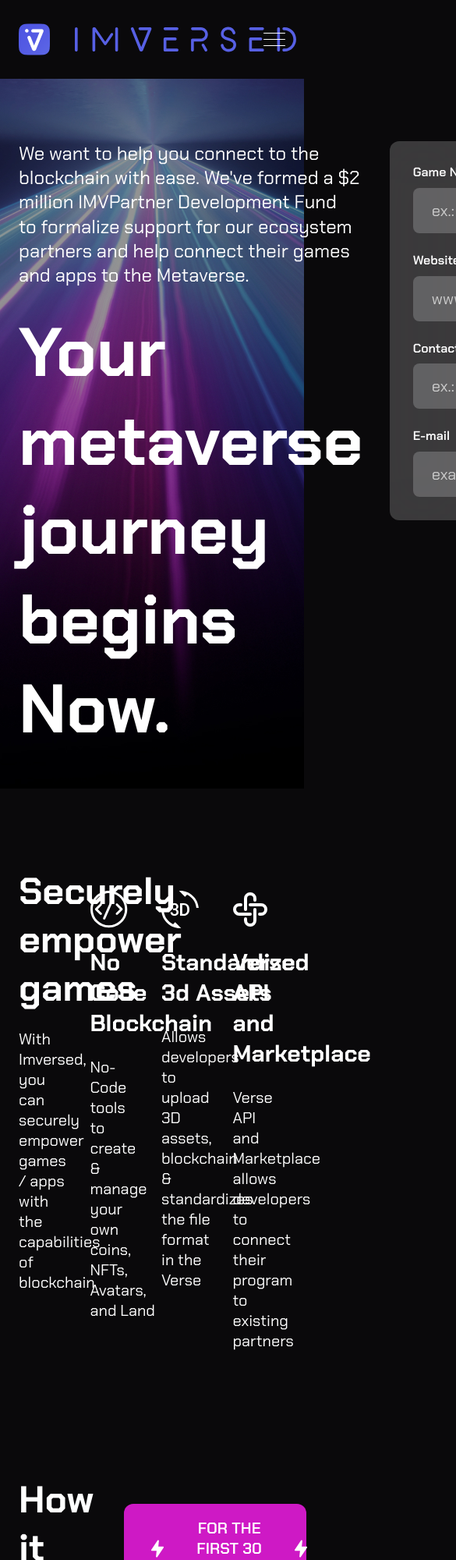
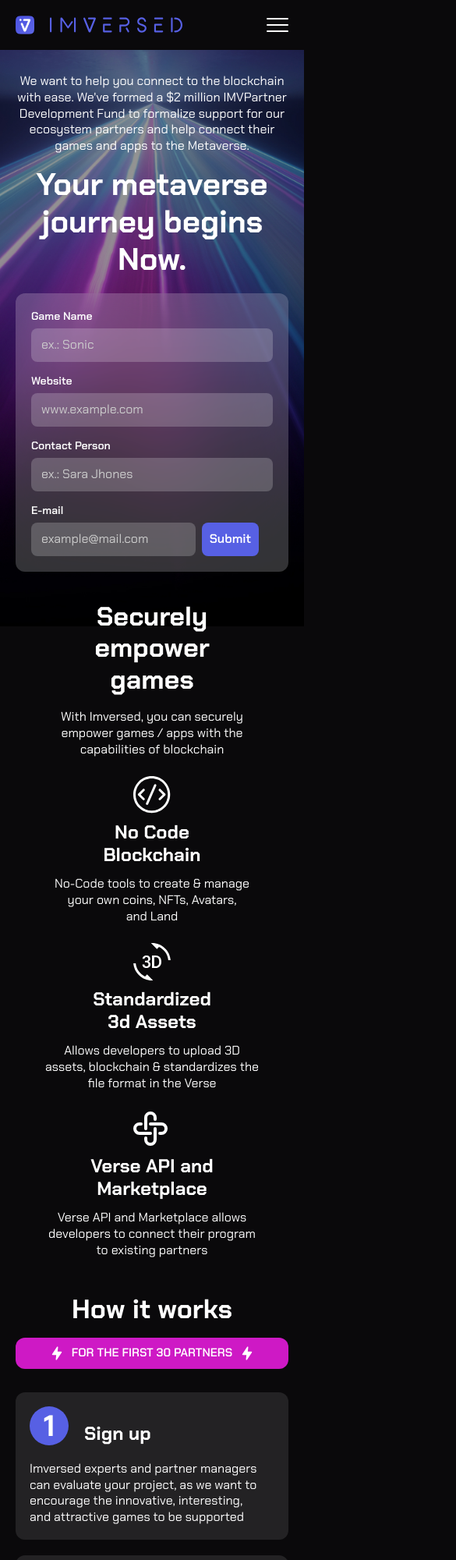
Before and after one commit to alex-web-dev/imversed, a plain HTML site: page index.html in a window 390 px wide. Shown: the top 2000 px of the page at 78% size, 585 px wide, since content can reach past the window. Drawn offline with Linux system fonts and the light colour scheme; files whose address does not match are found by name.

Commit message:
added index page adaptive

```diff
--- a/css/media.css
+++ b/css/media.css
@@ -1,15 +1,332 @@
-@media (max-width: 1140px) {
-
+@media (max-width: 1392px) {
+	.title1 {
+		font-size: 6.3vmax;
 	}
 
-@media (max-width: 992px) {
-
+	.banner {
+		padding-top: 5%;
 	}
 
-@media (max-width: 768px) {
+	.banner__form {
+		flex: 0 0 40.5%;
+	}
+
+	.banner__text {
+		font-size: 1.725vmax;
+	}
+
+	.header__content {
+		padding: 26px 0;
+	}
+
+	.form__label:not(:first-child) {
+		margin-top: 20px;
+	}
+}
+
+@media (max-width: 1240px) {
+	.form {
+		padding: 26px;
+	}
+
+	.form__input {
+		font-size: 18px;
+		padding: 13px 18px;
+	}
+
+	.btn {
+		font-size: 18px;
+		padding: 13px;
+	}
+
+	.btn__icon:first-child {
+		margin-right: 20px;
+	}
+
+	.btn__icon:last-child {
+		margin-left: 20px;
+	}
+
+	.works__btn {
+		padding: 16px 22px;
+	}
+}
+
+@media (max-width: 1140px) {
+	.title2 {
+		font-size: 42px;
+	}
+
+	.title3 {
+		font-size: 26px;
+	}
+
+	.text {
+		font-size: 18px;
+	}
+
+	.logo__img {
+		width: 33px;
+		height: 33px;
+	}
+
+	.logo__text {
+		width: 240px;
+	}
+
+	.header__content {
+		padding: 20px 0;
+	}
+
+	.header__discord {
+		margin-left: 5px;
+	}
+
+	.header__discord-img {
+		width: 60px;
+	}
+
+	.menu__item:not(:last-child) {
+		margin-right: 45px;
+	}
+
+	.menu__link {
+		font-size: 18px;
+	}
+
+	.main__section {
+		margin: 120px 0;
+	}
+
+	.banner__form {
+		margin-left: 8%;
+	}
+
+	.banner__features {
+		margin-top: 10.5%;
+	}
+
+	.feature__icon-box {
+		margin: 24px 0 17px;
+	}
+
+	.works__header {
+		margin-bottom: 40px;
+	}
+
+	.works-item {
+		padding: 18px;
+	}
+
+	.works-item__num {
+		font-size: 50px;
+		width: 64px;
+		height: 64px;
+	}
+
+	.works-item__text {
+		margin-top: 20px;
+	}
+
+	.coming__title {
+		margin-bottom: 45px;
+	}
+
+	.coming__img:not(:first-child) {
+		margin-left: 24px;
+	}
+
+	.footer {
+		padding: 70px 0;
+	}
+}
+
+@media (max-width: 991px) {
+	.btn {
+		padding: 10px;
+		font-size: 16px;
+	}
+
+	.btn__icon:first-child {
+		margin-right: 14px;
+	}
+
+	.btn__icon:last-child {
+		margin-left: 14px;
+	}
+
+	.logo__img {
+		width: 28px;
+		height: 28px;
+		margin-right: 27px;
+	}
+
+	.logo__text {
+		width: 200px;
+	}
+
+	.logo_small .logo__img {
+		width: 24px;
+		height: 24px;
+		margin-right: 20px;
+	}
+
+	.logo_small .logo__text {
+		width: 170px;
+	}
+
+	.menu__item:not(:last-child) {
+		margin-right: 40px;
+	}
+
+	.menu__link {
+		font-size: 16px;
+	}
+
+	.header__content {
+		padding: 20px 0;
+	}
+
+	.main__section {
+		margin: 80px 0;
+	}
+
+	.banner__text {
+		font-size: 17px;
+		max-width: 420px;
+		margin-bottom: 4%;
+	}
+
+	.banner__form {
+		margin-left: 5%;
+	}
+
+	.form {
+		padding: 20px;
+	}
+
+	.form__label {
+		font-size: 14px;
+		margin-bottom: 7px;
+	}
+
+	.form__label:not(:first-child) {
+		margin-top: 15px;
+	}
+
+	.form__input {
+		padding: 10px 12px;
+		font-size: 16px;
+	}
+
+	.features__list {
+		flex-wrap: wrap;
+	}
+
+	.features__item {
+		width: calc(50% - 24px);
+	}
+
+	.feature__title,
+	.feature__subtitle {
+		max-width: 200px;
+	}
+
+	.works__header {
+		margin-bottom: 32px;
+	}
+
+	.works__btn {
+		padding: 12px 18px;
+	}
+
+	.works__list {
+		flex-wrap: wrap;
+		margin-left: 0;
+		margin-right: 0;
+	}
+
+	.works__item {
+		width: 100%;
+		margin-left: 0;
+		margin-right: 0;
+	}
+
+	.works-item {
+		padding: 24px;
+	}
+
+	.coming__title {
+		margin-bottom: 35px;
+	}
+
+	.footer {
+		padding: 45px 0;
+	}
+
+	.footer__copyright {
+		font-size: 16px;
+		margin-bottom: 20px;
+	}
+}
+
+@media (max-width: 767px) {
+	.container {
+		padding: 0 20px;
+	}
+
+	.title1 {
+		font-size: 40px;
+	}
+
+	.title3 {
+		font-size: 24px;
+	}
+
+	.btn__icon {
+		max-width: 14px;
+	}
+
+	.btn__icon:first-child {
+		margin-right: 12px;
+	}
+
+	.btn__icon:last-child {
+		margin-left: 12px;
+	}
+
+	.text {
+		font-size: 16px;
+	}
+
+	.logo__img {
+		width: 24px;
+		height: 24px;
+		margin-right: 20px;
+	}
+
+	.logo__text {
+		width: 170px;
+	}
+
+	.logo_small .logo__img {
+		width: 20px;
+		height: 20px;
+		margin-right: 15px;
+	}
+
+	.logo_small .logo__text {
+		width: 140px;
+	}
+
+	.header {
+		position: fixed;
+		z-index: 9;
+		width: 100%;
+	}
+
 	.menu {
 		position: relative;
-        margin-left: 30px;
 	}
 
 	.menu__toggle {
@@ -22,20 +339,21 @@
 		left: 0;
 		top: 0;
 		justify-content: flex-start;
+		align-items: center;
 		flex-direction: column;
-        padding: 0 15px;
+		padding: 34px 24px;
 		width: 100%;
 		height: 100%;
-        background: #fff;
+		background: var(--color-bg);
 		transform: translateX(100%);
 		opacity: 0;
 		visibility: hidden;
-        transition: opacity .3s, visibility .3s, transform .3s;
+		transition: opacity 0.3s, visibility 0.3s, transform 0.3s;
 		overflow-y: auto;
 	}
 
 	.menu__item {
-        margin: 15px 0;
+		margin: 12px 0;
 	}
 
 	.menu__item:not(:last-child) {
@@ -49,9 +367,9 @@
 
 	.menu_active .menu__toggle {
 		position: fixed;
-        right: 15px;
+		right: 24px;
 		z-index: 3;
-        top: 15px;
+		top: 19px;
 	}
 
 	.menu_active .menu__list {
@@ -71,12 +389,184 @@
 	.menu_active .menu__lines:after {
 		transform: rotate(45deg);
 	}
+
+	.main {
+		padding-top: 64px;
 	}
 
-@media (max-width: 640px) {
+	.main__section {
+		margin: 60px 0;
+	}
 
+	.banner {
+		padding-top: 30px;
+		background-size: 400%;
+	}
+
+	.banner__main {
+		flex-direction: column;
+		align-items: center;
+	}
+
+	.banner__inf {
+		max-width: 460px;
+		text-align: center;
+	}
+
+	.banner__text {
+		max-width: 460px;
+	}
+
+	.banner__form {
+		margin-left: 0;
+		margin-top: 20px;
+	}
+
+	.feature__subtitle {
+		margin-bottom: 12px
+	}
+
+	.feature__icon-box {
+		margin: 12px 0 10px;
+	}
+
+	.works__header {
+		flex-direction: column;
+	}
+
+	.works__btn {
+		margin-top: 16px;
+		padding: 10px 15px;
+		font-size: 15px;
+	}
+
+	.works__item {
+		margin: 10px 0;
+	}
+
+	.works-item {
+		padding: 18px;
+	}
+
+	.works-item__num {
+    font-size: 38px;
+    width: 50px;
+    height: 50px;
+		margin-right: 20px;
+	}
+
+	.coming__main {
+		flex-wrap: wrap;
+		justify-content: center;
+	}
+
+	.coming__img {
+		max-width: 100%;
+	}
+
+	.coming__img:not(:first-child) {
+		margin-left: 0;
+		margin-top: 20px;
+	}
+
+	.coming__title {
+		margin-bottom: 25px;
+	}
+
+	.footer {
+		padding: 35px 0;
+	}
+
+	.footer__content {
+		flex-direction: column;
+		align-items: center;
+		text-align: center;
+		margin: -10px 0;
+	}
+
+	.footer__column {
+		margin: 10px 0;
+		width: 100%;
+	}
+
+	.footer__social {
+		justify-content: center;
+	}
+
+	.social-links__img {
+		max-width: 32px;
+	}
+}
+
+@media (max-width: 580px) {
+	.title1,
+	.title2,
+	.title3 {
+		line-height: 1.2;
+	}
+
+	.title2 {
+		font-size: 34px;
+	}
+
+	.main__section {
+		margin: 45px 0;
+	}
+
+	.features__list {
+		justify-content: center;
+	}
+
+	.features__item {
+		width: 100%;
+		margin-left: 0;
+		margin-right: 0;
+		text-align: center;
+	}
+
+	.feature__icon-box {
+		margin-left: auto;
+		margin-right: auto;
+	}
+
+	.feature__title,
+	.feature__subtitle {
+		margin-left: auto;
+		margin-right: auto;
+	}
+
+	.feature__text {
+		max-width: 280px;
+		margin: 0 auto;
+	}
 }
 
 @media (max-width: 480px) {
+	.works__btn {
+		width: 100%;
+		justify-content: center;
+	}
+}
 
+@media (max-width: 340px) {
+	.title1 {
+		font-size: 36px;
 	}
+
+	.title2 {
+		font-size: 30px;
+	}
+
+	.btn__icon:first-child {
+		margin-right: 8px;
+	}
+
+	.btn__icon:last-child {
+		margin-left: 8px;
+	}
+
+	.works__btn {
+		padding: 9px 12px;
+		font-size: 14px;
+	}
+}
--- a/css/styles.css
+++ b/css/styles.css
@@ -116,7 +116,7 @@
 }
 
 .logo {
-	display: flex;
+	display: inline-flex;
 	align-items: center;
 }
 
@@ -127,6 +127,7 @@
 .logo_small .logo__img {
 	width: 33px;
 	height: 33px;
+	margin-right: 26px;
 }
 
 .logo_small .logo__text {
@@ -305,17 +306,19 @@
 /* Features */
 .features__list {
 	display: flex;
-	margin: -12px;
+	margin: -6px -12px;
 }
 
 .features__item {
-	margin: 12px;
+	margin: 6px 12px;
+	display: flex;
+	flex-direction: column;
 	width: calc(25% - 24px);
 }
 
 /* Feature */
 .feature__title {
-	margin-bottom: 20px;
+	margin-bottom: 17px;
 }
 
 .feature__subtitle {
@@ -404,6 +407,10 @@
 	align-items: flex-start;
 }
 
+.coming__img {
+	max-width: calc(50% - 13px);
+}
+
 .coming__img:not(:first-child) {
 	margin-left: 26px;
 }
@@ -429,10 +436,12 @@
 
 .footer__copyright {
 	font-size: 18px;
+	font-weight: 600;
 	line-height: 1.28;
 	margin-bottom: 40px;
 }
 
+/* Social links */
 .social-links {
 	display: flex;
 }
--- a/index.html
+++ b/index.html
@@ -50,7 +50,7 @@
 							games and apps to the Metaverse.</p>
 						<h1 class="title1 banner__title">Your metaverse journey begins Now.</h1>
 					</div>
-					<form action="#" class="form banner__form">
+					<form action="#" autocomplete="off" class="form banner__form">
 						<label class="form__label">Game Name</label>
 						<input type="text" class="form__input" placeholder="ex.: Sonic">
 						<label class="form__label">Website</label>
--- a/js/main.js
+++ b/js/main.js
@@ -1,17 +1,8 @@
 const $menu = document.querySelector('.menu');
 if ($menu) {
   const $menuToggle = $menu.querySelector('.menu__toggle');
-
   $menuToggle.addEventListener('click', () => {
     $menu.classList.toggle('menu_active');
-    document.body.classList.toggle('body_lock');
-  });
-
-  const $menuLinks = $menu.querySelectorAll('.menu__link');
-  $menuLinks.forEach($link => {
-    $link.addEventListener('click', () => {
-      $menu.classList.toggle('menu_active');
-    });
   });
 
   $menu.addEventListener('click', e => {
```
Lines whose indentation alone changed are shown as unchanged.
